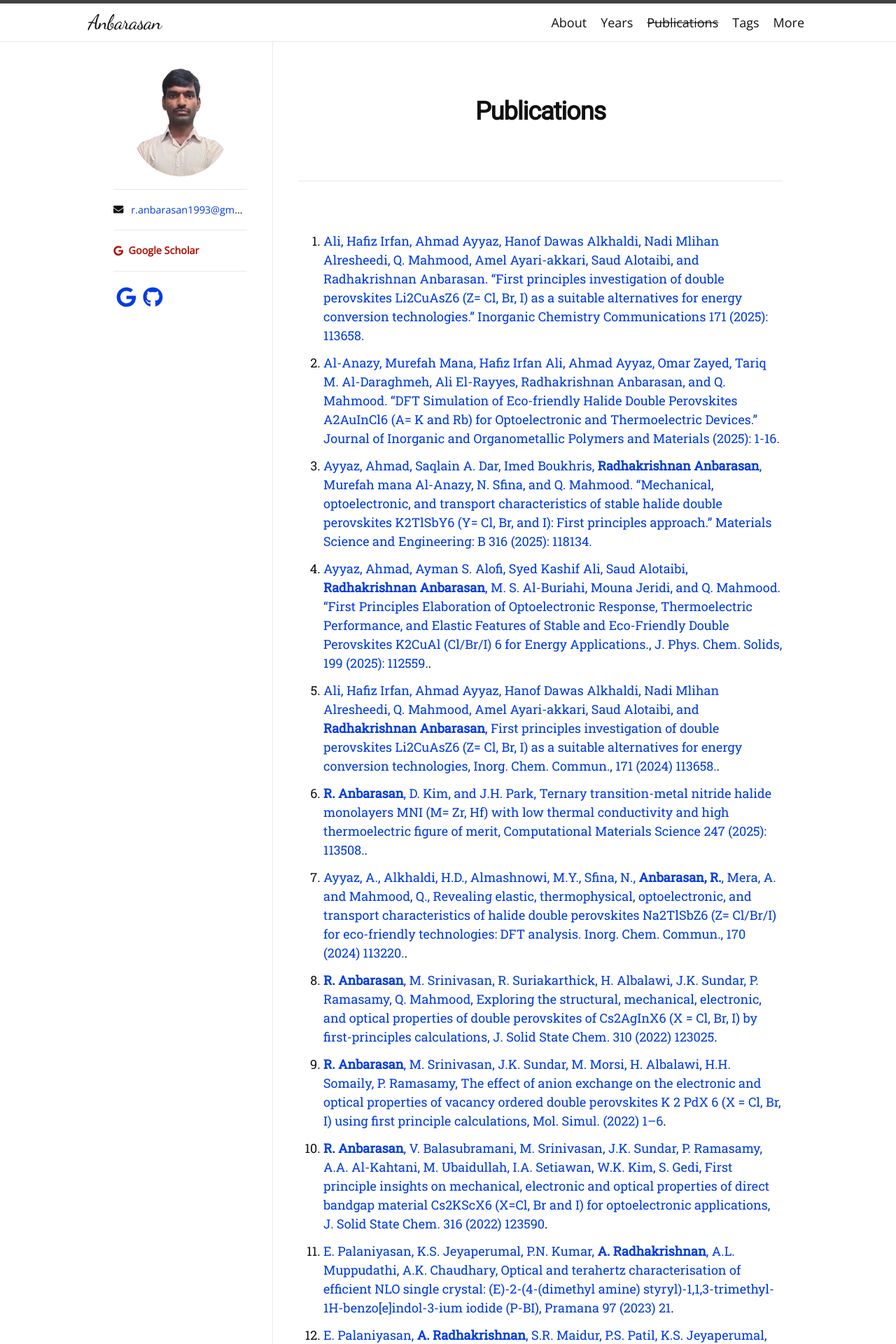
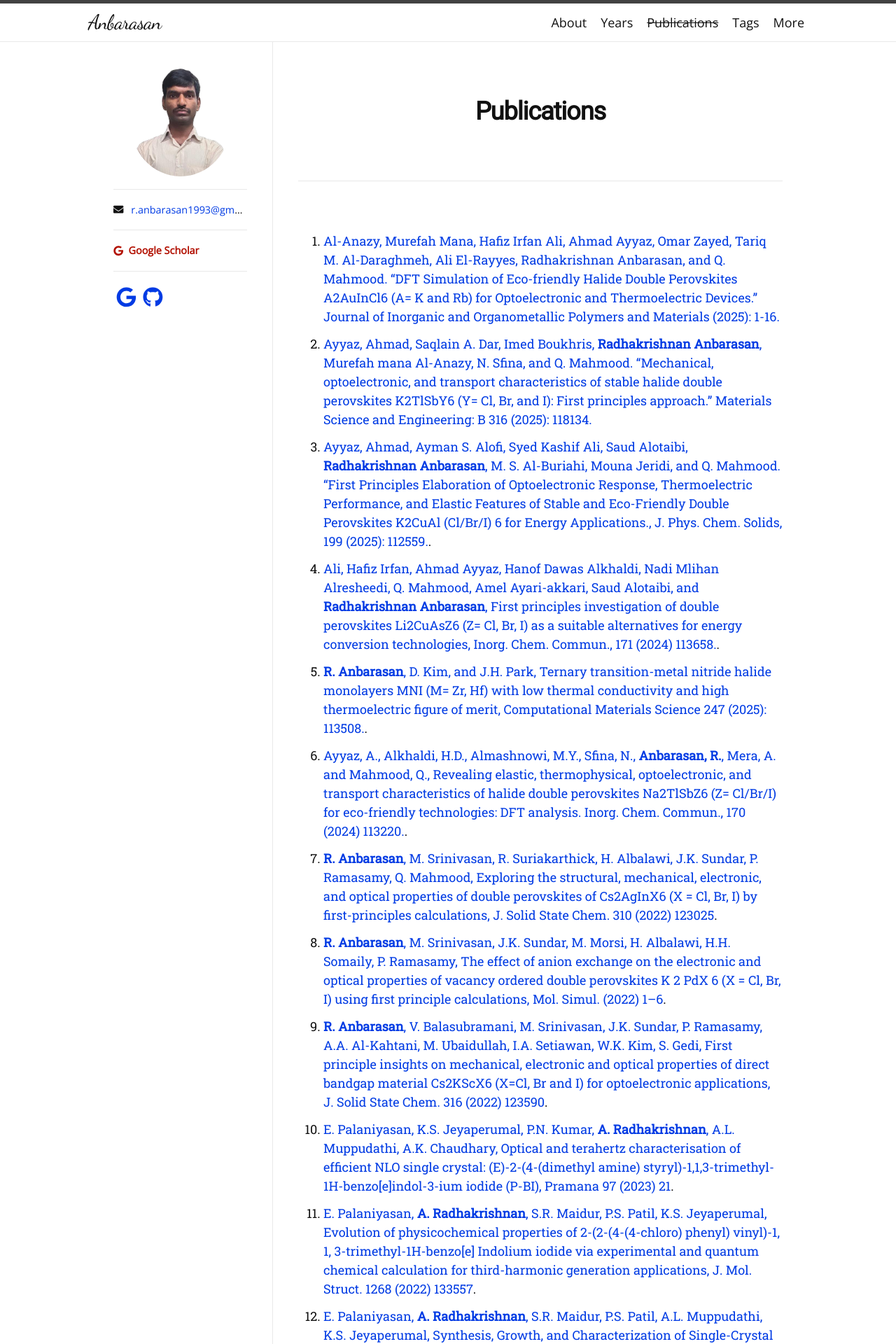
Before and after one commit to anbarasananbu/anbarasan, a Jekyll site: the page built from publications.md, in a window 1280 px wide. Shown: the top 1920 px of the page at 70% size. Built offline with Jekyll 4.4.1, drawn with Linux system fonts in a browser that asks for light colours; nearby versions of some CDN libraries; some web fonts are replaced; a style sheet for code colours, icons or effects is not loaded.

Commit message:
Update publications.md

```diff
--- a/publications.md
+++ b/publications.md
@@ -4,33 +4,33 @@ type: publications
 title: Publications
 permalink: /publications/
 ---
-1.  [Ali, Hafiz Irfan, Ahmad Ayyaz, Hanof Dawas Alkhaldi, Nadi Mlihan Alresheedi, Q. Mahmood, Amel Ayari-akkari, Saud Alotaibi, and Radhakrishnan Anbarasan. "First principles investigation of double perovskites Li2CuAsZ6 (Z= Cl, Br, I) as a suitable alternatives for energy conversion technologies." Inorganic Chemistry Communications 171 (2025): 113658.](https://doi.org/10.1016/j.inoche.2024.113658)
-2.  [Al-Anazy, Murefah Mana, Hafiz Irfan Ali, Ahmad Ayyaz, Omar Zayed, Tariq M. Al-Daraghmeh, Ali El-Rayyes, Radhakrishnan Anbarasan, and Q. Mahmood. "DFT Simulation of Eco-friendly Halide Double Perovskites A2AuInCl6 (A= K and Rb) for Optoelectronic and Thermoelectric Devices." Journal of Inorganic and Organometallic Polymers and Materials (2025): 1-16.](https://doi.org/10.1007/s10904-025-03724-5)
-3.  [Ayyaz, Ahmad, Saqlain A. Dar, Imed Boukhris, **Radhakrishnan Anbarasan**, Murefah mana Al-Anazy, N. Sfina, and Q. Mahmood. "Mechanical, optoelectronic, and transport characteristics of stable halide double perovskites K2TlSbY6 (Y= Cl, Br, and I): First principles approach." Materials Science and Engineering: B 316 (2025): 118134.](https://doi.org/10.1016/j.mseb.2025.118134)
-4.  [Ayyaz, Ahmad, Ayman S. Alofi, Syed Kashif Ali, Saud Alotaibi, **Radhakrishnan Anbarasan**, M. S. Al-Buriahi, Mouna Jeridi, and Q. Mahmood. "First Principles Elaboration of Optoelectronic Response, Thermoelectric Performance, and Elastic Features of Stable and Eco-Friendly Double Perovskites K2CuAl (Cl/Br/I) 6 for Energy Applications., J. Phys. Chem. Solids, 199 (2025): 112559.](https://doi.org/10.1016/j.jpcs.2025.112559).
-5.	[Ali, Hafiz Irfan, Ahmad Ayyaz, Hanof Dawas Alkhaldi, Nadi Mlihan Alresheedi, Q. Mahmood, Amel Ayari-akkari, Saud Alotaibi, and **Radhakrishnan Anbarasan**, First principles investigation of double perovskites Li2CuAsZ6 (Z= Cl, Br, I) as a suitable alternatives for energy conversion technologies, Inorg. Chem. Commun., 171 (2024) 113658.](https://doi.org/10.1016/j.inoche.2024.113658).
-6.	[**R. Anbarasan**, D. Kim, and J.H. Park, Ternary transition-metal nitride halide monolayers MNI (M= Zr, Hf) with low thermal conductivity and high thermoelectric figure of merit, Computational Materials Science 247 (2025): 113508.](https://doi.org/10.1016/j.commatsci.2024.113508).
-7.  [Ayyaz, A., Alkhaldi, H.D., Almashnowi, M.Y., Sfina, N., **Anbarasan, R.**, Mera, A. and Mahmood, Q., Revealing elastic, thermophysical, optoelectronic, and transport characteristics of halide double perovskites Na2TlSbZ6 (Z= Cl/Br/I) for eco-friendly technologies: DFT analysis. Inorg. Chem. Commun., 170 (2024) 113220.](https://doi.org/10.1016/j.inoche.2024.113220).
-8.	[**R. Anbarasan**, M. Srinivasan, R. Suriakarthick, H. Albalawi, J.K. Sundar, P. Ramasamy, Q. Mahmood, Exploring the structural, mechanical, electronic, and optical properties of double perovskites of Cs2AgInX6 (X = Cl, Br, I) by first-principles calculations, J. Solid State Chem. 310 (2022) 123025](https://doi.org/10.1016/j.jssc.2022.123025).
-9.	[**R. Anbarasan**, M. Srinivasan, J.K. Sundar, M. Morsi, H. Albalawi, H.H. Somaily, P. Ramasamy, The effect of anion exchange on the electronic and optical properties of vacancy ordered double perovskites K 2 PdX 6 (X = Cl, Br, I) using first principle calculations, Mol. Simul. (2022) 1–6](https://doi.org/10.1080/08927022.2022.2103161).
-10. [**R. Anbarasan**, V. Balasubramani, M. Srinivasan, J.K. Sundar, P. Ramasamy, A.A. Al-Kahtani, M. Ubaidullah, I.A. Setiawan, W.K. Kim, S. Gedi, First principle insights on mechanical, electronic and optical properties of direct bandgap material Cs2KScX6 (X=Cl, Br and I) for optoelectronic applications, J. Solid State Chem. 316 (2022) 123590](https://doi.org/10.1016/j.jssc.2022.123590).
-11. [E. Palaniyasan, K.S. Jeyaperumal, P.N. Kumar, **A. Radhakrishnan**, A.L. Muppudathi, A.K. Chaudhary, Optical and terahertz characterisation of efficient NLO single crystal: (E)-2-(4-(dimethyl amine) styryl)-1,1,3-trimethyl-1H-benzo[e]indol-3-ium iodide (P-BI), Pramana 97 (2023) 21](https://doi.org/10.1007/s12043-022-02476-y).
-12. [E. Palaniyasan, **A. Radhakrishnan**, S.R. Maidur, P.S. Patil, K.S. Jeyaperumal, Evolution of physicochemical properties of 2-(2-(4-(4-chloro) phenyl) vinyl)-1, 1, 3-trimethyl-1H-benzo[e] Indolium iodide via experimental and quantum chemical calculation for third-harmonic generation applications, J. Mol. Struct. 1268 (2022) 133557](https://doi.org/10.1016/j.molstruc.2022.133557).
-13. [E. Palaniyasan, **A. Radhakrishnan**, S.R. Maidur, P.S. Patil, A.L. Muppudathi, K.S. Jeyaperumal, Synthesis, Growth, and Characterization of Single-Crystal Benzo[e]indolium for Third-Order Nonlinear Optical Properties, J. Electron. Mater. 51 (2022) 3531–3541](https://doi.org/10.1007/s11664-022-09461-6).
-14. [T.I. Al-Muhimeed, J. Alzahrani, S.A. Rouf, S. Al-Qaisi, **R. Anbarasan**, Q. Mahmood, H. Albalawi, S. Alharthi, M.A. Amin, H.H. Somaily, M. Morsi, Tuning of band gap by anion variation of Ga 2 TiX 6 (X = Cl, Br, I) for solar cells and renewable energy, Phys. Scr. 97 (2022) 085815](https://doi.org/10.1088/1402-4896/ac7efc).
-15. [S. Vignesh, S. Chandrasekaran, M. Srinivasan, **R. Anbarasan**, R. Perumalsamy, E. Arumugam, M. Shkir, H. Algarni, S. AlFaify, TiO2-CeO2/g-C3N4 S-scheme heterostructure composite for enhanced photo-degradation and hydrogen evolution performance with combined experimental and DFT study, Chemosphere 288 (2022) 132611](https://doi.org/10.1016/j.chemosphere.2021.132611).
-16. [T. Sivakumar, M. Anna Lakshmi, **R. Anbarasan**, P. Eniya, S. Vignesh, J. Kalyana Sundar, Exploring the influence of CdCl 2 on the nonlinear properties of 4–N, N–dimethylamino – 4–N–methyl – stilbazolium tosylate (DAST) crystal for optoelectronic applications, Mater. Technol. (2021) 1–13](https://doi.org/10.1080/10667857.2020.1868208).
-17. [**R. Anbarasan**, M. Srinivasan, J.K. Sundar, P. Ramasamy, First principle study of structural, mechanical, electronic and optical properties of K2TiX6 (X=Cl, Br, I) for photovoltaic applications, Solid State Sci. 118 (2021) 106654](https://doi.org/10.1016/j.solidstatesciences.2021.106654).
-18.	[**R. Anbarasan**, J.K. Sundar, M. Srinivasan, P. Ramasamy, First principle insight on the structural, mechanical, electronic and optical properties of indirect band gap photovoltaic material Cs2NaBiX6 (X= Cl, Br, I), Comput. Condens. Matter 28 (2021) e00581](https://doi.org/10.1016/j.cocom.2021.e00581).
-19.	[**R. Anbarasan**, M. Srinivasan, J. Kalyana Sundar, P. Ramasamy, Structural, Electronic and Optical Properties of Inorganic Perovskite CsPb(1-x)GexI3: A First Principle Approach, Mater. Technol. (2021) 1–5](https://doi.org/10.1080/10667857.2021.1915057).
-20.	[T. Sivakumar, **R. Anbarasan**, J. Kalyana Sundar, M. Anna Lakshmi, Enhancing the SHG effect of zinc chloride-doped DAST single crystals: new potential materials for nonlinear optical device applications, J. Mater. Sci. Mater. Electron. 31 (2020) 12943–12954](https://doi.org/10.1007/s10854-020-03847-0).
-21.	[**A. Radhakrishnan**, A.L. Muppudathi, K.S. Jeyaperumal, Experimental and computational investigation with Hirshfeld surface analysis of bis(glycine) strontium dichloride trihydrate, Mater. Sci. 38 (2020) 545–552]( https://doi.org/10.2478/msp-2020-0061).
-22.	[**R. Anbarasan**, P. Eniya, J. Kalyana Sundar, M. Mengesha Woldemariam, Crystal structure and Hirshfeld surface analysis of 4-bromoanilinium nitrate, Acta Crystallogr. Sect. E Crystallogr. Commun. 76 (2020) 973–976](https://doi.org/10.1107/S2056989020006945).
-23.	[**R. Anbarasan**, P. Eniya, M. Anna Lakshmi, J. Kalyana Sundar, Structural, spectral, optical, thermal and quantum chemical investigations on ethylenediammonium tetrachloro zinc crystal for optoelectronic applications, J. Mol. Struct. 1188 (2019) 165–172](https://doi.org/10.1016/j.molstruc.2019.03.091).
-24.	[**R. Anbarasan**, J. Kalyana Sundar, M. Anna Lakshmi, Experimental and theoretical insights on the dimeric cation molecule L-alanine L-alaninium chloride for nonlinear optical applications, J. Mol. Struct. 1179 (2019) 154–160](https://doi.org/10.1016/j.molstruc.2018.10.100).
-25.	[**R. Anbarasan**, P. Eniya, M.A. Lakshmi, J.K. Sundar, Experimental and quantum chemical investigations of 4-bromoanilinium hydrogen phthalate crystal for optoelectronic applications, Mater. Res. Express 6 (2019) 095105](https://doi.org/10.1088/2053-1591/ab31bb).
-26.	[**R. Anbarasan**, J. Kalyana Sundar, Experimental and quantum chemical investigation on imidazolium trifluoroacetate single crystal for optoelectronic applications, J. Mater. Sci. Mater. Electron. 30 (2019) 10224–10232](https://doi.org/10.1007/s10854-019-01359-0).
-27.	[**R. Anbarasan**, P. Eniya, J. Kalyana Sundar, Experimental and Quantum Chemical Investigation on Piperazinium Hexachloro Stannous Trihydrate Single Crystal for Second Harmonic Generation Applications, J. Electron. Mater. (2019)](https://doi.org/10.1007/s11664-019-07578-9).
-29. [**R. Anbarasan**, P. Eniya, J. Kalyana Sundar, Experimental and Quantum Chemical Investigation on Piperazinium Hexachloro Stannous Trihydrate Single Crystal for Second Harmonic Generation Applications, J. Electron. Mater. 48 (2019)](https://doi.org/10.1007/s11664-019-07578-9).
-30. [**R. Anbarasan**, M. Anna Lakshmi, J. Kalyana Sundar, Combined experimental and theoretical investigation of l-Histidinium trichloro zinc: a novel nonlinear optical material, J. Mater. Sci. Mater. Electron. 29 (2018) 14827–14834](https://doi.org/10.1007/s10854-018-9619-6).
-31. [**R. Anbarasan**, J. Kalyana Sundar, synthesis, growth and optical proerties of L-threoninium chloride for opto eletronic applications, Int. Res. J. Eng. Technol. 04 (2017) 153–155](https://d1wqtxts1xzle7.cloudfront.net/54706205/IRJET-ISMST35-libre.pdf?1507878567=&response-content-disposition=inline%3B+filename%3DSynthesis_growth_and_optical_properties.pdf&Expires=1705287525&Signature=G0620qr67OwuRnw-Ozh09ngVuWtf-AjRWTZr6GFpepeg1yMWNMxev~SG-d0xL81UeU4aH8Xva1HFmKL~-pYG5PCK0odCXcuRhdoKxo9KltN1djPVmvF2RwAXU0yrcDl46wukIpqKQvIjMj~fZI63QnSWV3Z0VhZw6E4s0GoM4dt7RR~5TyTERjnOjdoOv-htxAsgvBIg5u6KH14qd3lXh2C4~OrLjMryPd8-n6VVPl6QZ6aphk1tya5iART-Vo5aCHtg9efHVG~VV-UantroQ5doN7qv8gjHe3zcF30LkxbIsQtmauK9LbK3kmglyS65Gy0KM0NFD7FuTM5plwV2ug__&Key-Pair-Id=APKAJLOHF5GGSLRBV4ZA).
+
+1.  [Al-Anazy, Murefah Mana, Hafiz Irfan Ali, Ahmad Ayyaz, Omar Zayed, Tariq M. Al-Daraghmeh, Ali El-Rayyes, Radhakrishnan Anbarasan, and Q. Mahmood. "DFT Simulation of Eco-friendly Halide Double Perovskites A2AuInCl6 (A= K and Rb) for Optoelectronic and Thermoelectric Devices." Journal of Inorganic and Organometallic Polymers and Materials (2025): 1-16.](https://doi.org/10.1007/s10904-025-03724-5)
+2.  [Ayyaz, Ahmad, Saqlain A. Dar, Imed Boukhris, **Radhakrishnan Anbarasan**, Murefah mana Al-Anazy, N. Sfina, and Q. Mahmood. "Mechanical, optoelectronic, and transport characteristics of stable halide double perovskites K2TlSbY6 (Y= Cl, Br, and I): First principles approach." Materials Science and Engineering: B 316 (2025): 118134.](https://doi.org/10.1016/j.mseb.2025.118134)
+3.  [Ayyaz, Ahmad, Ayman S. Alofi, Syed Kashif Ali, Saud Alotaibi, **Radhakrishnan Anbarasan**, M. S. Al-Buriahi, Mouna Jeridi, and Q. Mahmood. "First Principles Elaboration of Optoelectronic Response, Thermoelectric Performance, and Elastic Features of Stable and Eco-Friendly Double Perovskites K2CuAl (Cl/Br/I) 6 for Energy Applications., J. Phys. Chem. Solids, 199 (2025): 112559.](https://doi.org/10.1016/j.jpcs.2025.112559).
+4.  [Ali, Hafiz Irfan, Ahmad Ayyaz, Hanof Dawas Alkhaldi, Nadi Mlihan Alresheedi, Q. Mahmood, Amel Ayari-akkari, Saud Alotaibi, and **Radhakrishnan Anbarasan**, First principles investigation of double perovskites Li2CuAsZ6 (Z= Cl, Br, I) as a suitable alternatives for energy conversion technologies, Inorg. Chem. Commun., 171 (2024) 113658.](https://doi.org/10.1016/j.inoche.2024.113658).
+5.	[**R. Anbarasan**, D. Kim, and J.H. Park, Ternary transition-metal nitride halide monolayers MNI (M= Zr, Hf) with low thermal conductivity and high thermoelectric figure of merit, Computational Materials Science 247 (2025): 113508.](https://doi.org/10.1016/j.commatsci.2024.113508).
+6.	[Ayyaz, A., Alkhaldi, H.D., Almashnowi, M.Y., Sfina, N., **Anbarasan, R.**, Mera, A. and Mahmood, Q., Revealing elastic, thermophysical, optoelectronic, and transport characteristics of halide double perovskites Na2TlSbZ6 (Z= Cl/Br/I) for eco-friendly technologies: DFT analysis. Inorg. Chem. Commun., 170 (2024) 113220.](https://doi.org/10.1016/j.inoche.2024.113220).
+7.  [**R. Anbarasan**, M. Srinivasan, R. Suriakarthick, H. Albalawi, J.K. Sundar, P. Ramasamy, Q. Mahmood, Exploring the structural, mechanical, electronic, and optical properties of double perovskites of Cs2AgInX6 (X = Cl, Br, I) by first-principles calculations, J. Solid State Chem. 310 (2022) 123025](https://doi.org/10.1016/j.jssc.2022.123025).
+8.	[**R. Anbarasan**, M. Srinivasan, J.K. Sundar, M. Morsi, H. Albalawi, H.H. Somaily, P. Ramasamy, The effect of anion exchange on the electronic and optical properties of vacancy ordered double perovskites K 2 PdX 6 (X = Cl, Br, I) using first principle calculations, Mol. Simul. (2022) 1–6](https://doi.org/10.1080/08927022.2022.2103161).
+9.	[**R. Anbarasan**, V. Balasubramani, M. Srinivasan, J.K. Sundar, P. Ramasamy, A.A. Al-Kahtani, M. Ubaidullah, I.A. Setiawan, W.K. Kim, S. Gedi, First principle insights on mechanical, electronic and optical properties of direct bandgap material Cs2KScX6 (X=Cl, Br and I) for optoelectronic applications, J. Solid State Chem. 316 (2022) 123590](https://doi.org/10.1016/j.jssc.2022.123590).
+10. [E. Palaniyasan, K.S. Jeyaperumal, P.N. Kumar, **A. Radhakrishnan**, A.L. Muppudathi, A.K. Chaudhary, Optical and terahertz characterisation of efficient NLO single crystal: (E)-2-(4-(dimethyl amine) styryl)-1,1,3-trimethyl-1H-benzo[e]indol-3-ium iodide (P-BI), Pramana 97 (2023) 21](https://doi.org/10.1007/s12043-022-02476-y).
+11. [E. Palaniyasan, **A. Radhakrishnan**, S.R. Maidur, P.S. Patil, K.S. Jeyaperumal, Evolution of physicochemical properties of 2-(2-(4-(4-chloro) phenyl) vinyl)-1, 1, 3-trimethyl-1H-benzo[e] Indolium iodide via experimental and quantum chemical calculation for third-harmonic generation applications, J. Mol. Struct. 1268 (2022) 133557](https://doi.org/10.1016/j.molstruc.2022.133557).
+12. [E. Palaniyasan, **A. Radhakrishnan**, S.R. Maidur, P.S. Patil, A.L. Muppudathi, K.S. Jeyaperumal, Synthesis, Growth, and Characterization of Single-Crystal Benzo[e]indolium for Third-Order Nonlinear Optical Properties, J. Electron. Mater. 51 (2022) 3531–3541](https://doi.org/10.1007/s11664-022-09461-6).
+13. [T.I. Al-Muhimeed, J. Alzahrani, S.A. Rouf, S. Al-Qaisi, **R. Anbarasan**, Q. Mahmood, H. Albalawi, S. Alharthi, M.A. Amin, H.H. Somaily, M. Morsi, Tuning of band gap by anion variation of Ga 2 TiX 6 (X = Cl, Br, I) for solar cells and renewable energy, Phys. Scr. 97 (2022) 085815](https://doi.org/10.1088/1402-4896/ac7efc).
+14. [S. Vignesh, S. Chandrasekaran, M. Srinivasan, **R. Anbarasan**, R. Perumalsamy, E. Arumugam, M. Shkir, H. Algarni, S. AlFaify, TiO2-CeO2/g-C3N4 S-scheme heterostructure composite for enhanced photo-degradation and hydrogen evolution performance with combined experimental and DFT study, Chemosphere 288 (2022) 132611](https://doi.org/10.1016/j.chemosphere.2021.132611).
+15. [T. Sivakumar, M. Anna Lakshmi, **R. Anbarasan**, P. Eniya, S. Vignesh, J. Kalyana Sundar, Exploring the influence of CdCl 2 on the nonlinear properties of 4–N, N–dimethylamino – 4–N–methyl – stilbazolium tosylate (DAST) crystal for optoelectronic applications, Mater. Technol. (2021) 1–13](https://doi.org/10.1080/10667857.2020.1868208).
+16. [**R. Anbarasan**, M. Srinivasan, J.K. Sundar, P. Ramasamy, First principle study of structural, mechanical, electronic and optical properties of K2TiX6 (X=Cl, Br, I) for photovoltaic applications, Solid State Sci. 118 (2021) 106654](https://doi.org/10.1016/j.solidstatesciences.2021.106654).
+17.	[**R. Anbarasan**, J.K. Sundar, M. Srinivasan, P. Ramasamy, First principle insight on the structural, mechanical, electronic and optical properties of indirect band gap photovoltaic material Cs2NaBiX6 (X= Cl, Br, I), Comput. Condens. Matter 28 (2021) e00581](https://doi.org/10.1016/j.cocom.2021.e00581).
+18.	[**R. Anbarasan**, M. Srinivasan, J. Kalyana Sundar, P. Ramasamy, Structural, Electronic and Optical Properties of Inorganic Perovskite CsPb(1-x)GexI3: A First Principle Approach, Mater. Technol. (2021) 1–5](https://doi.org/10.1080/10667857.2021.1915057).
+19.	[T. Sivakumar, **R. Anbarasan**, J. Kalyana Sundar, M. Anna Lakshmi, Enhancing the SHG effect of zinc chloride-doped DAST single crystals: new potential materials for nonlinear optical device applications, J. Mater. Sci. Mater. Electron. 31 (2020) 12943–12954](https://doi.org/10.1007/s10854-020-03847-0).
+20.	[**A. Radhakrishnan**, A.L. Muppudathi, K.S. Jeyaperumal, Experimental and computational investigation with Hirshfeld surface analysis of bis(glycine) strontium dichloride trihydrate, Mater. Sci. 38 (2020) 545–552]( https://doi.org/10.2478/msp-2020-0061).
+21.	[**R. Anbarasan**, P. Eniya, J. Kalyana Sundar, M. Mengesha Woldemariam, Crystal structure and Hirshfeld surface analysis of 4-bromoanilinium nitrate, Acta Crystallogr. Sect. E Crystallogr. Commun. 76 (2020) 973–976](https://doi.org/10.1107/S2056989020006945).
+22.	[**R. Anbarasan**, P. Eniya, M. Anna Lakshmi, J. Kalyana Sundar, Structural, spectral, optical, thermal and quantum chemical investigations on ethylenediammonium tetrachloro zinc crystal for optoelectronic applications, J. Mol. Struct. 1188 (2019) 165–172](https://doi.org/10.1016/j.molstruc.2019.03.091).
+23.	[**R. Anbarasan**, J. Kalyana Sundar, M. Anna Lakshmi, Experimental and theoretical insights on the dimeric cation molecule L-alanine L-alaninium chloride for nonlinear optical applications, J. Mol. Struct. 1179 (2019) 154–160](https://doi.org/10.1016/j.molstruc.2018.10.100).
+24.	[**R. Anbarasan**, P. Eniya, M.A. Lakshmi, J.K. Sundar, Experimental and quantum chemical investigations of 4-bromoanilinium hydrogen phthalate crystal for optoelectronic applications, Mater. Res. Express 6 (2019) 095105](https://doi.org/10.1088/2053-1591/ab31bb).
+25.	[**R. Anbarasan**, J. Kalyana Sundar, Experimental and quantum chemical investigation on imidazolium trifluoroacetate single crystal for optoelectronic applications, J. Mater. Sci. Mater. Electron. 30 (2019) 10224–10232](https://doi.org/10.1007/s10854-019-01359-0).
+26.	[**R. Anbarasan**, P. Eniya, J. Kalyana Sundar, Experimental and Quantum Chemical Investigation on Piperazinium Hexachloro Stannous Trihydrate Single Crystal for Second Harmonic Generation Applications, J. Electron. Mater. (2019)](https://doi.org/10.1007/s11664-019-07578-9).
+27. [**R. Anbarasan**, P. Eniya, J. Kalyana Sundar, Experimental and Quantum Chemical Investigation on Piperazinium Hexachloro Stannous Trihydrate Single Crystal for Second Harmonic Generation Applications, J. Electron. Mater. 48 (2019)](https://doi.org/10.1007/s11664-019-07578-9).
+29. [**R. Anbarasan**, M. Anna Lakshmi, J. Kalyana Sundar, Combined experimental and theoretical investigation of l-Histidinium trichloro zinc: a novel nonlinear optical material, J. Mater. Sci. Mater. Electron. 29 (2018) 14827–14834](https://doi.org/10.1007/s10854-018-9619-6).
+30. [**R. Anbarasan**, J. Kalyana Sundar, synthesis, growth and optical proerties of L-threoninium chloride for opto eletronic applications, Int. Res. J. Eng. Technol. 04 (2017) 153–155](https://d1wqtxts1xzle7.cloudfront.net/54706205/IRJET-ISMST35-libre.pdf?1507878567=&response-content-disposition=inline%3B+filename%3DSynthesis_growth_and_optical_properties.pdf&Expires=1705287525&Signature=G0620qr67OwuRnw-Ozh09ngVuWtf-AjRWTZr6GFpepeg1yMWNMxev~SG-d0xL81UeU4aH8Xva1HFmKL~-pYG5PCK0odCXcuRhdoKxo9KltN1djPVmvF2RwAXU0yrcDl46wukIpqKQvIjMj~fZI63QnSWV3Z0VhZw6E4s0GoM4dt7RR~5TyTERjnOjdoOv-htxAsgvBIg5u6KH14qd3lXh2C4~OrLjMryPd8-n6VVPl6QZ6aphk1tya5iART-Vo5aCHtg9efHVG~VV-UantroQ5doN7qv8gjHe3zcF30LkxbIsQtmauK9LbK3kmglyS65Gy0KM0NFD7FuTM5plwV2ug__&Key-Pair-Id=APKAJLOHF5GGSLRBV4ZA).
```
